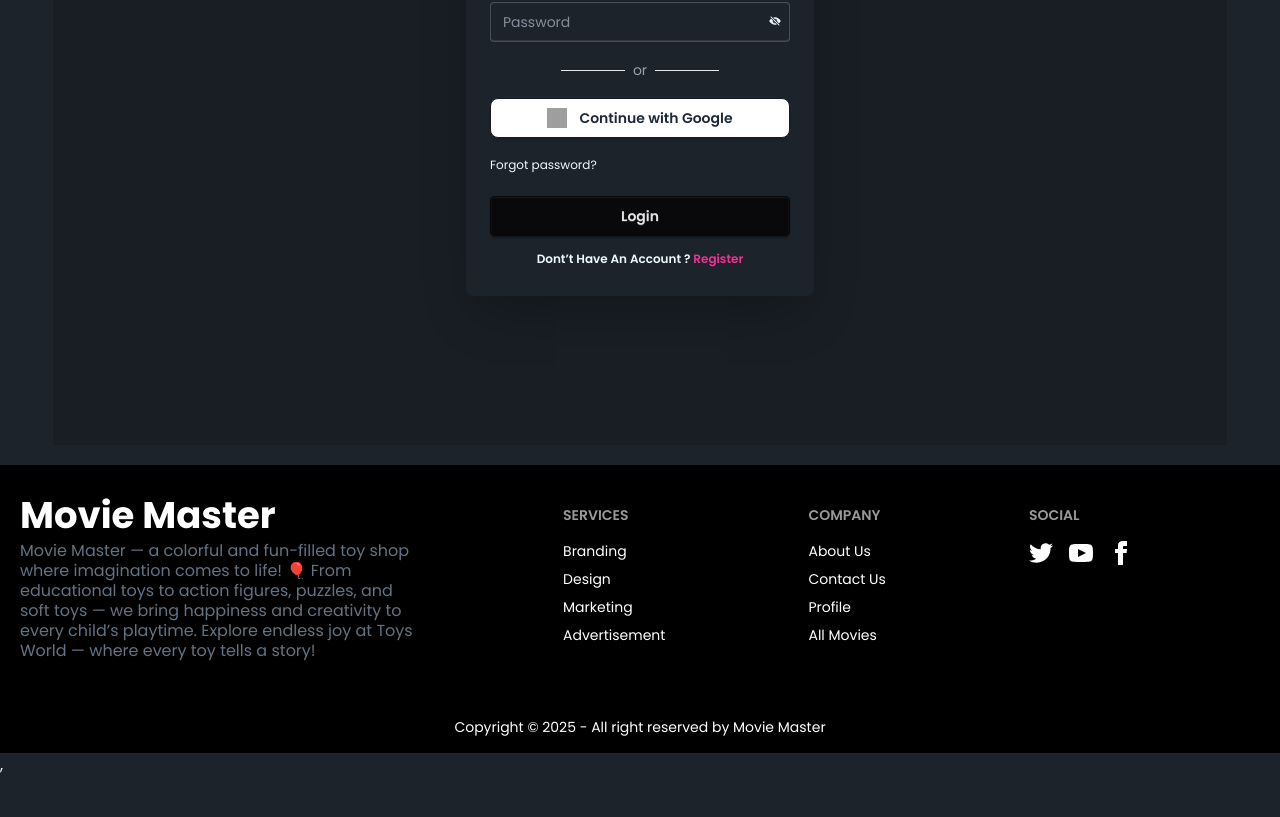
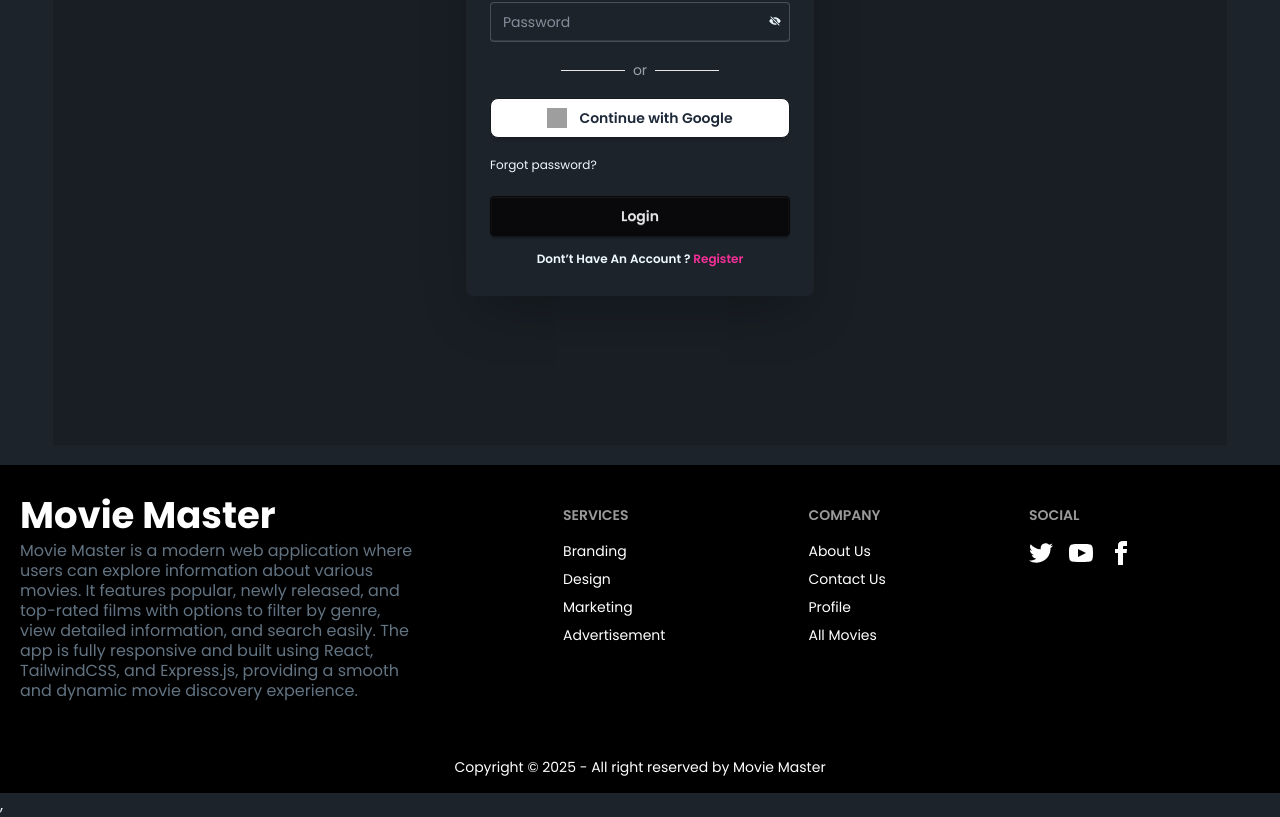
Before and after one commit to mahmudanasrin078/assignment-10-movie-master, a React (Vite) app: page /login-pages in a window 1280 px wide. Shown: the part 432-1249 px from the top of the page. Before the commit the page ends 1209 px from the top, so only its background shows below. Built offline with nearby package versions, Linux system fonts and the light colour scheme; no server answers; grey boxes are pictures that could not be loaded.

Commit message:
footer  ok

```diff
--- a/src/components/Footer.jsx
+++ b/src/components/Footer.jsx
@@ -11,11 +11,7 @@ const Footer = () => {
               <span className=" bg-clip-text  "> Movie Master</span>{" "}
             </h2>
             <p className="md:text-[16px] font-normal text-[#627382] mt-2  ">
-              Movie Master — a colorful and fun-filled toy shop where
-              imagination comes to life! 🎈 From educational toys to action
-              figures, puzzles, and soft toys — we bring happiness and
-              creativity to every child’s playtime. Explore endless joy at Toys
-              World — where every toy tells a story!
+              Movie Master is a modern web application where users can explore information about various movies. It features popular, newly released, and top-rated films with options to filter by genre, view detailed information, and search easily. The app is fully responsive and built using React, TailwindCSS, and Express.js, providing a smooth and dynamic movie discovery experience.
             </p>
           </aside>
           <nav>
```
